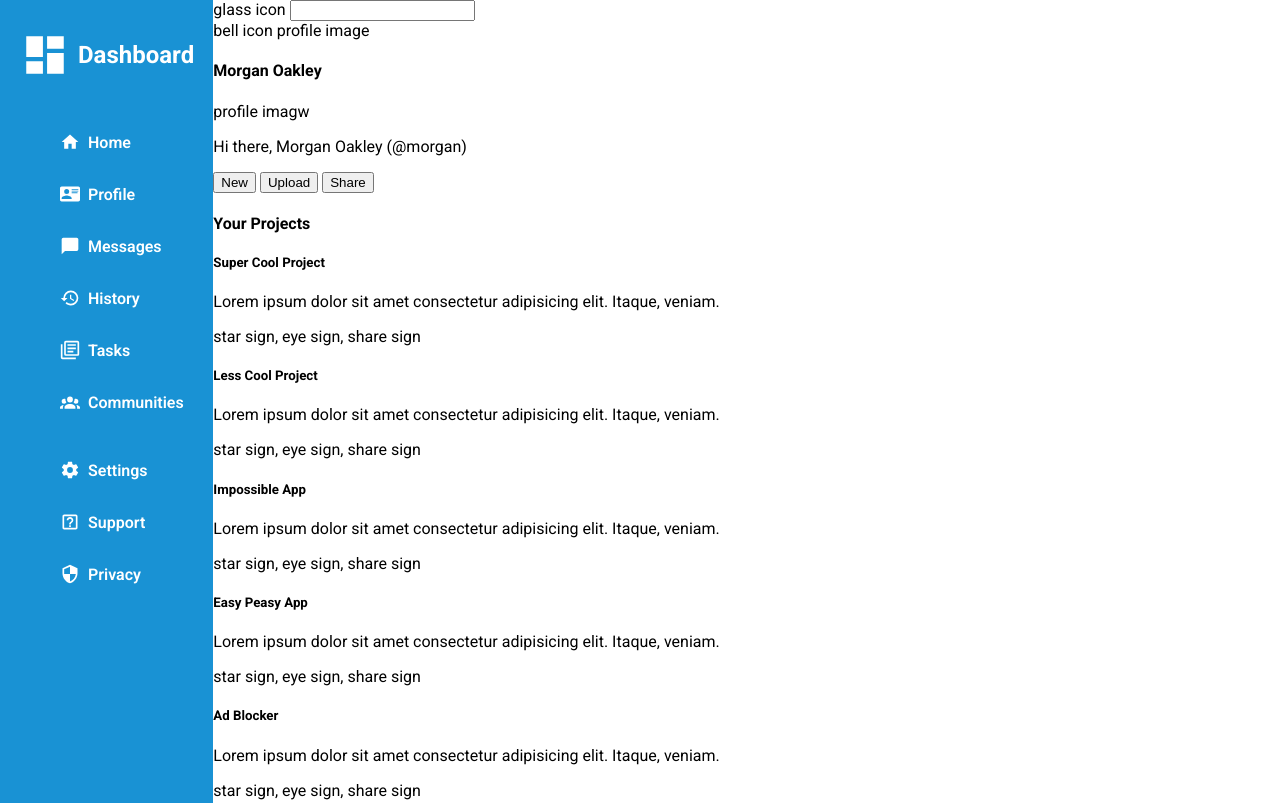
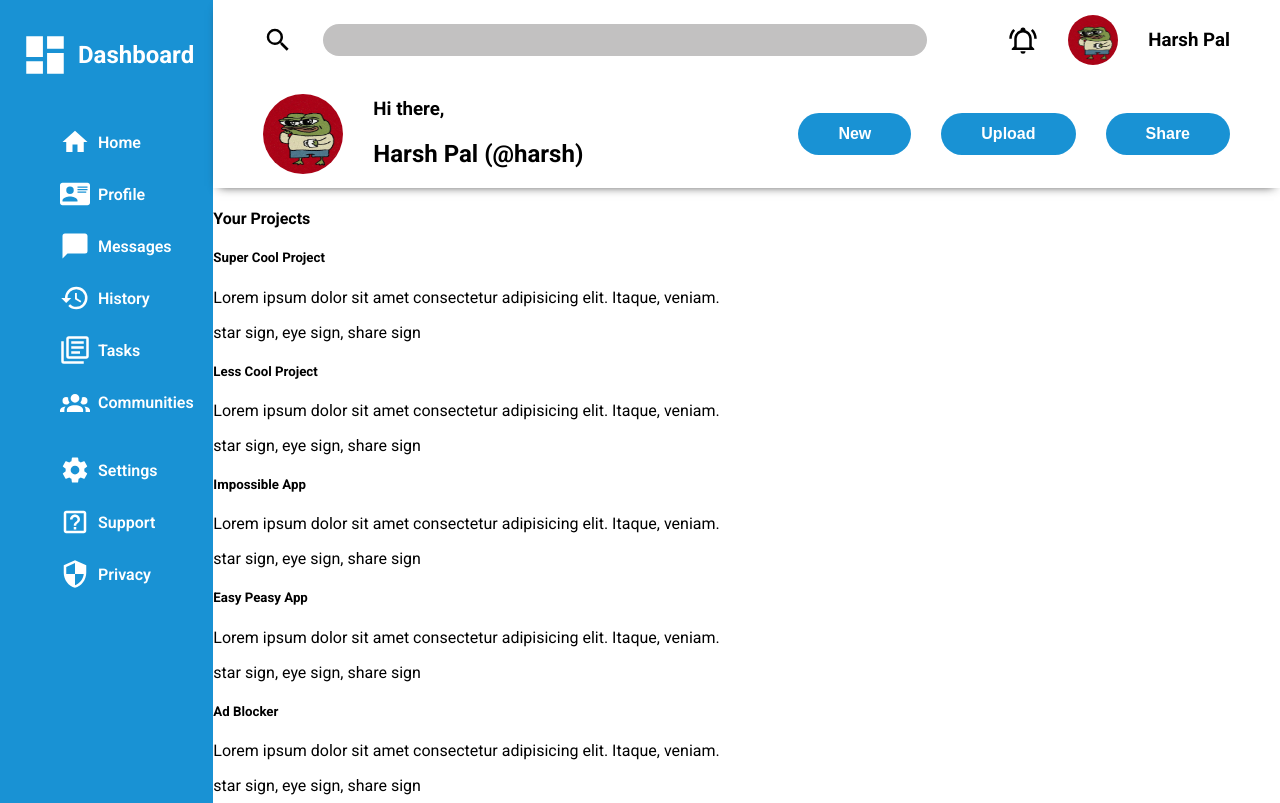
Before and after one commit to hrrshpal/admin-dashboard, a plain HTML site: page index.html in a window 1280 px wide. Shown: the top 803 px of the page. Drawn offline with Linux system fonts and the light colour scheme.

Commit message:
styled header

```diff
--- a/index.html
+++ b/index.html
@@ -18,42 +18,45 @@
             </div>
             <div class="nav">
                 <ul>
-                    <div><img class="white-svg" height="20px" width="20px" src="icons/home.svg" alt="home icon"><li>Home</li></div>
-                    <div><img class="white-svg" height="20px" width="20px" src="icons/card-account-details.svg" alt="profile icon"><li>Profile</li></div>
-                    <div><img class="white-svg" height="20px" width="20px" src="icons/message.svg" alt="message icon"><li>Messages</li></div>
-                    <div><img class="white-svg" height="20px" width="20px" src="icons/history.svg" alt="history icon"><li>History</li></div>
-                    <div><img class="white-svg" height="20px" width="20px" src="icons/text-box-multiple-outline.svg" alt="tasks icon"><li>Tasks</li></div>
-                    <div><img class="white-svg" height="20px" width="20px" src="icons/account-group.svg" alt="communities icon"><li>Communities</li></div>
+                    <div><img class="white-svg" height="30px" width="30px" src="icons/home.svg" alt="home icon"><li>Home</li></div>
+                    <div><img class="white-svg" height="30px" width="30px" src="icons/card-account-details.svg" alt="profile icon"><li>Profile</li></div>
+                    <div><img class="white-svg" height="30px" width="30px" src="icons/message.svg" alt="message icon"><li>Messages</li></div>
+                    <div><img class="white-svg" height="30px" width="30px" src="icons/history.svg" alt="history icon"><li>History</li></div>
+                    <div><img class="white-svg" height="30px" width="30px" src="icons/text-box-multiple-outline.svg" alt="tasks icon"><li>Tasks</li></div>
+                    <div><img class="white-svg" height="30px" width="30px" src="icons/account-group.svg" alt="communities icon"><li>Communities</li></div>
                 </ul>
             </div>
             <div class="branding">
                 <ul>
-                    <div><img class="white-svg" height="20px" width="20px" src="icons/cog.svg" alt="settings icon"><li>Settings</li></div>
-                    <div><img class="white-svg" height="20px" width="20px" src="icons/help-box-outline.svg" alt="support icon"><li>Support</li></div>
-                    <div><img class="white-svg" height="20px" width="20px" src="icons/security.svg" alt="privacy icon"><li>Privacy</li></div>
+                    <div><img class="white-svg" height="30px" width="30px" src="icons/cog.svg" alt="settings icon"><li>Settings</li></div>
+                    <div><img class="white-svg" height="30px" width="30px" src="icons/help-box-outline.svg" alt="support icon"><li>Support</li></div>
+                    <div><img class="white-svg" height="30px" width="30px" src="icons/security.svg" alt="privacy icon"><li>Privacy</li></div>
                 </ul>
             </div>
         </div>
 
         <div class="header">
-            <div>
-                <div>
-                    glass icon
+            <div class="search-bar">
+                <div class="search">
+                    <img width="30px" height="30px" src="icons/magnify.svg" alt="search icon">
                     <input type="text">
                 </div>
-                <div>
-                    bell icon
-                    profile image
-                    <h4>Morgan Oakley</h4>
+                <div class="profile">
+                    <img width="30px" height="30px" src="icons/bell-ring-outline.svg" alt="bell icon">
+                    <img class="profile-img" width="50px" height="50px" src="icons/profile-image.jpg" alt="profile icon">
+                    <h3>Harsh Pal</h3>
                 </div>
             </div>
 
-            <div>
-                <div>
-                    profile imagw
-                    <p>Hi there, <span>Morgan Oakley (@morgan)</span></p>
+            <div class="admin-panel">
+                <div class="admin-info">
+                    <img class="profile-img" width="80px" height="80px" src="icons/profile-image.jpg" alt="profile icon">
+                    <div>
+                        <h3>Hi there,</h3>
+                        <h2>Harsh Pal (@harsh)</h2>
+                    </div>
                 </div>
-                <div>
+                <div class="buttons">
                     <button>New</button>
                     <button>Upload</button>
                     <button>Share</button>
--- a/style.css
+++ b/style.css
@@ -53,3 +53,50 @@ html, body{
 .branding ul li{
     margin-top: 22px;
 }
+
+
+/* ------------------------HEADER---------------------------- */
+
+/* HEADER */
+.header{
+    box-shadow: 0 4px 10px -6px #222;
+}
+
+/* SEARCH BAR AND ADMIN PANEL*/
+.search-bar, .admin-panel{
+    display: flex;
+    align-items: center;
+    justify-content: space-between;
+    margin-left: 50px;
+    margin-top: 10px;
+}
+
+.search, .profile, .admin-info, .buttons{
+    display: flex;
+    justify-content: space-between;
+    margin-right: 50px;
+    gap:30px;
+    align-items: center;
+}
+
+.profile-img{
+    border-radius: 50%;
+}
+
+.search input{
+    width: 600px;
+    height: 30px;
+    background-color: rgb(194,193,193);
+    border: none;
+    border-radius: 30px;
+}
+
+button{
+    background-color: rgba(25,146,212,255);
+    color: white;
+    border: none;
+    border-radius: 30px;
+    padding: 12px 40px;
+    font-size: medium;
+    font-weight: bold;
+}
```
Also changed, not shown: icons/profile-image.jpg (added).
